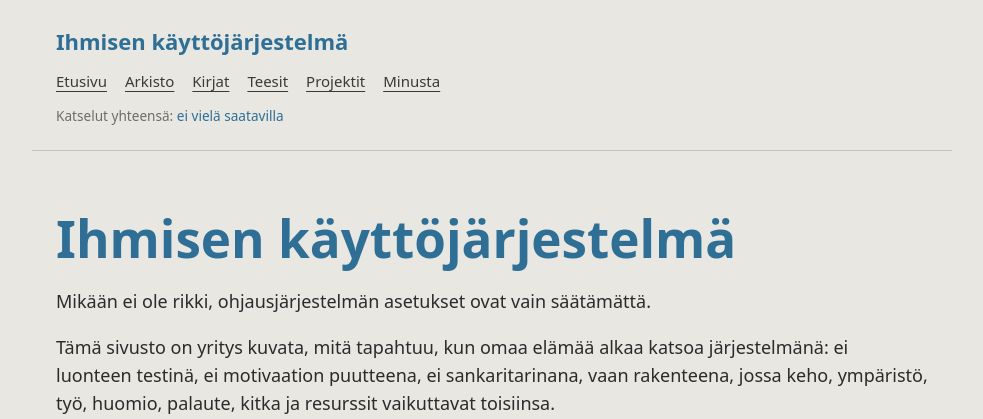
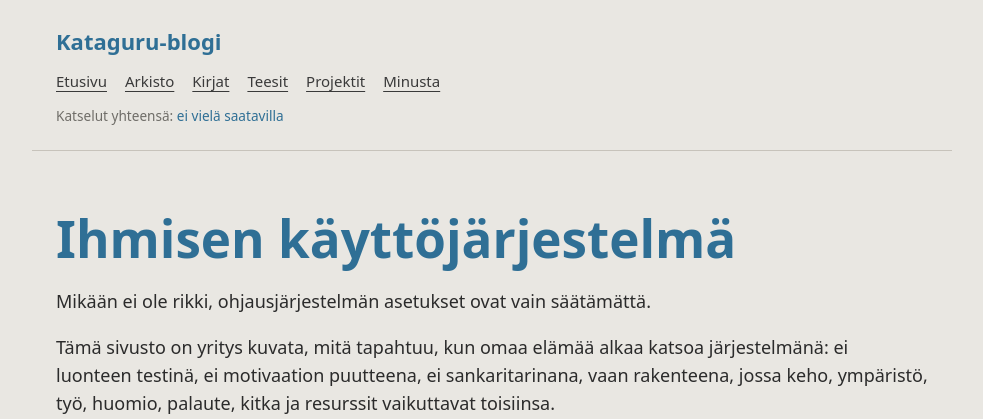
Before and after one commit to kataguru/blogi, a Jekyll site: the page built from index.md, in a window 1280 px wide and 900 px high, cut to the strip 0-419 px from the top of the window. Shown: the whole strip, without its empty margins (148-1131 px from the left). Built offline with Jekyll 4.4.1, drawn with Linux system fonts in a browser that asks for light colours; some of the changed lines change nothing that is shown.

Commit message:
Update site title

```diff
--- a/_config.yml
+++ b/_config.yml
@@ -1,5 +1,5 @@
-title: "Ihmisen käyttöjärjestelmä"
-description: "Henkilökohtainen blogi tekoälystä, systeemiajattelusta, resilienssistä, kirjoittamisesta ja arjen käyttöjärjestelmistä."
+title: "Kataguru-blogi"
+description: "Valikoitu päiväkirjamainen blogi, jossa oman elämän tapahtumia analysoidaan Ihmisen käyttöjärjestelmän teesien kautta."
 url: "https://kataguru.github.io"
 baseurl: "/blogi"
 lang: "fi"
```
